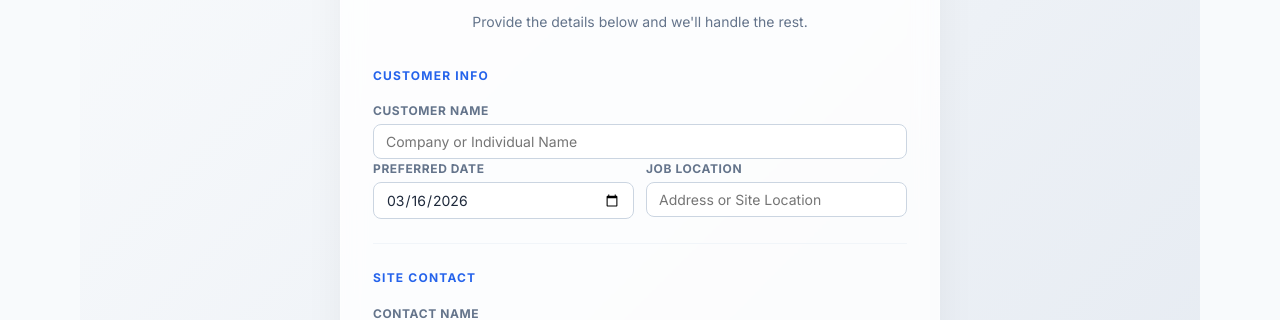
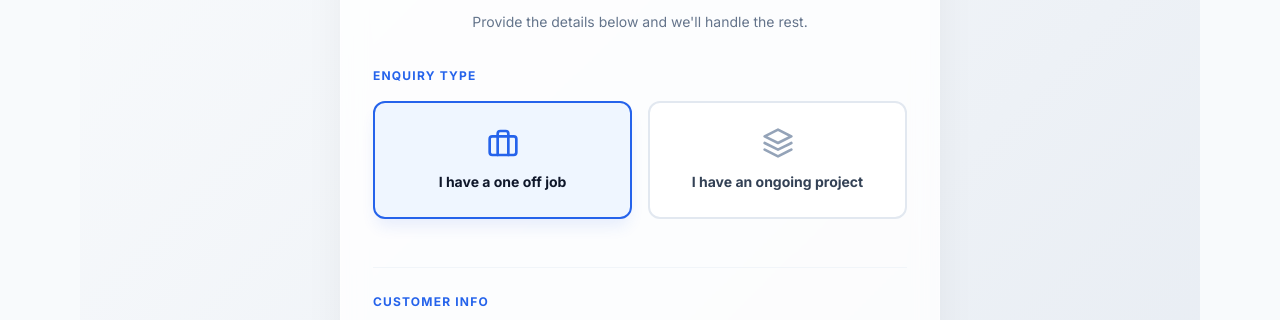
Before and after one commit to zachflem/schedule-lab, a React (Vite) app: page /enquiry in a window 1280 px wide. Shown: the part 180-500 px from the top of the page. Built offline with nearby package versions, Linux system fonts and the light colour scheme; no server answers.

Commit message:
feat: add enquiry type selector to public form and display in modal

```diff
--- a/src/features/enquiries/ui/EnquiryDetailsModal.tsx
+++ b/src/features/enquiries/ui/EnquiryDetailsModal.tsx
@@ -106,6 +106,27 @@ export function EnquiryDetailsModal({ enquiry, onClose, onConvert }: EnquiryDeta
               <div className="info-item">
                 <label>Location:</label>
                 <span>{enquiry.location || 'N/A'}</span>
+              </div>
+              <div className="info-item">
+                <label>Enquiry Type:</label>
+                <div className="flex items-center gap-2 font-semibold">
+                  {enquiry.enquiry_type === 'Project' ? (
+                    <span className="badge badge--active flex items-center gap-1" style={{ fontSize: '10px' }}>
+                      <svg viewBox="0 0 24 24" fill="none" stroke="currentColor" strokeWidth="3" strokeLinecap="round" strokeLinejoin="round" style={{ width: '12px', height: '12px' }}>
+                        <polygon points="12 2 2 7 12 12 22 7 12 2" />
+                        <polyline points="2 17 12 22 22 17" />
+                      </svg>
+                      Ongoing Project
+                    </span>
+                  ) : (
+                    <span className="badge badge--locked flex items-center gap-1" style={{ fontSize: '10px', background: 'var(--color-primary-50)', color: 'var(--color-primary-700)' }}>
+                      <svg viewBox="0 0 24 24" fill="none" stroke="currentColor" strokeWidth="3" strokeLinecap="round" strokeLinejoin="round" style={{ width: '12px', height: '12px' }}>
+                        <rect x="2" y="7" width="20" height="14" rx="2" ry="2" />
+                      </svg>
+                      One-off Job
+                    </span>
+                  )}
+                </div>
               </div>
               <div className="info-item">
                 <label>Preferred Date:</label>
--- a/src/features/enquiries/ui/PublicEnquiryPage.tsx
+++ b/src/features/enquiries/ui/PublicEnquiryPage.tsx
@@ -7,6 +7,7 @@ export function PublicEnquiryPage() {
   const { assetTypes, loading, error, loadAssetTypes, submitEnquiry } = useEnquiries();
   const [submitted, setSubmitted] = useState(false);
   const [formData, setFormData] = useState({
+    enquiry_type: 'Job' as 'Job' | 'Project',
     customer_name: '',
     site_contact_name: '',
     contact_email: '',
@@ -56,9 +57,40 @@ export function PublicEnquiryPage() {
           <p>Provide the details below and we'll handle the rest.</p>
         </header>
 
-        {error && <div className="alert alert--danger">{error}</div>}
+        {error && <div className="alert alert--danger mb-4">{error}</div>}
 
         <form onSubmit={handleSubmit} className="enquiry-form">
+          <section className="form-section">
+            <h3>Enquiry Type</h3>
+            <div className="selection-cards">
+              <div
+                className={`selection-card ${formData.enquiry_type === 'Job' ? 'selection-card--active' : ''}`}
+                onClick={() => setFormData(prev => ({ ...prev, enquiry_type: 'Job' }))}
+              >
+                <div className="selection-card__icon">
+                  <svg viewBox="0 0 24 24" fill="none" stroke="currentColor" strokeWidth="2" strokeLinecap="round" strokeLinejoin="round">
+                    <rect x="2" y="7" width="20" height="14" rx="2" ry="2" />
+                    <path d="M16 21V5a2 2 0 0 0-2-2h-4a2 2 0 0 0-2 2v16" />
+                  </svg>
+                </div>
+                <div className="selection-card__label">I have a one off job</div>
+              </div>
+              <div
+                className={`selection-card ${formData.enquiry_type === 'Project' ? 'selection-card--active' : ''}`}
+                onClick={() => setFormData(prev => ({ ...prev, enquiry_type: 'Project' }))}
+              >
+                <div className="selection-card__icon">
+                  <svg viewBox="0 0 24 24" fill="none" stroke="currentColor" strokeWidth="2" strokeLinecap="round" strokeLinejoin="round">
+                    <polygon points="12 2 2 7 12 12 22 7 12 2" />
+                    <polyline points="2 17 12 22 22 17" />
+                    <polyline points="2 12 12 17 22 12" />
+                  </svg>
+                </div>
+                <div className="selection-card__label">I have an ongoing project</div>
+              </div>
+            </div>
+          </section>
+
           <section className="form-section">
             <h3>Customer Info</h3>
             <div className="form-group">
--- a/src/shared/ui/components.css
+++ b/src/shared/ui/components.css
@@ -667,3 +667,62 @@ select.form-input {
 .text-sm { font-size: var(--text-sm); }
 .text-secondary { color: var(--color-gray-500); }
 .font-semibold { font-weight: 600; }
+
+/* ── Selection Cards ───────────────────────────── */
+.selection-cards {
+  display: grid;
+  grid-template-columns: 1fr 1fr;
+  gap: var(--space-4);
+  margin-bottom: var(--space-6);
+}
+
+@media (max-width: 480px) {
+  .selection-cards { grid-template-columns: 1fr; }
+}
+
+.selection-card {
+  display: flex;
+  flex-direction: column;
+  align-items: center;
+  gap: var(--space-3);
+  padding: var(--space-6) var(--space-4);
+  background: #fff;
+  border: 2px solid var(--color-gray-200);
+  border-radius: var(--radius-lg);
+  cursor: pointer;
+  transition: all var(--transition-base);
+  text-align: center;
+}
+
+.selection-card:hover {
+  border-color: var(--color-primary-300);
+  background: var(--color-primary-25);
+  transform: translateY(-2px);
+}
+
+.selection-card--active {
+  border-color: var(--color-primary-600);
+  background: var(--color-primary-50);
+  box-shadow: 0 10px 15px -3px rgba(37, 99, 235, 0.1);
+}
+
+.selection-card__icon {
+  width: 32px;
+  height: 32px;
+  color: var(--color-gray-400);
+  transition: color var(--transition-base);
+}
+
+.selection-card--active .selection-card__icon {
+  color: var(--color-primary-600);
+}
+
+.selection-card__label {
+  font-size: var(--text-sm);
+  font-weight: 700;
+  color: var(--color-gray-700);
+}
+
+.selection-card--active .selection-card__label {
+  color: var(--color-primary-900);
+}
```
